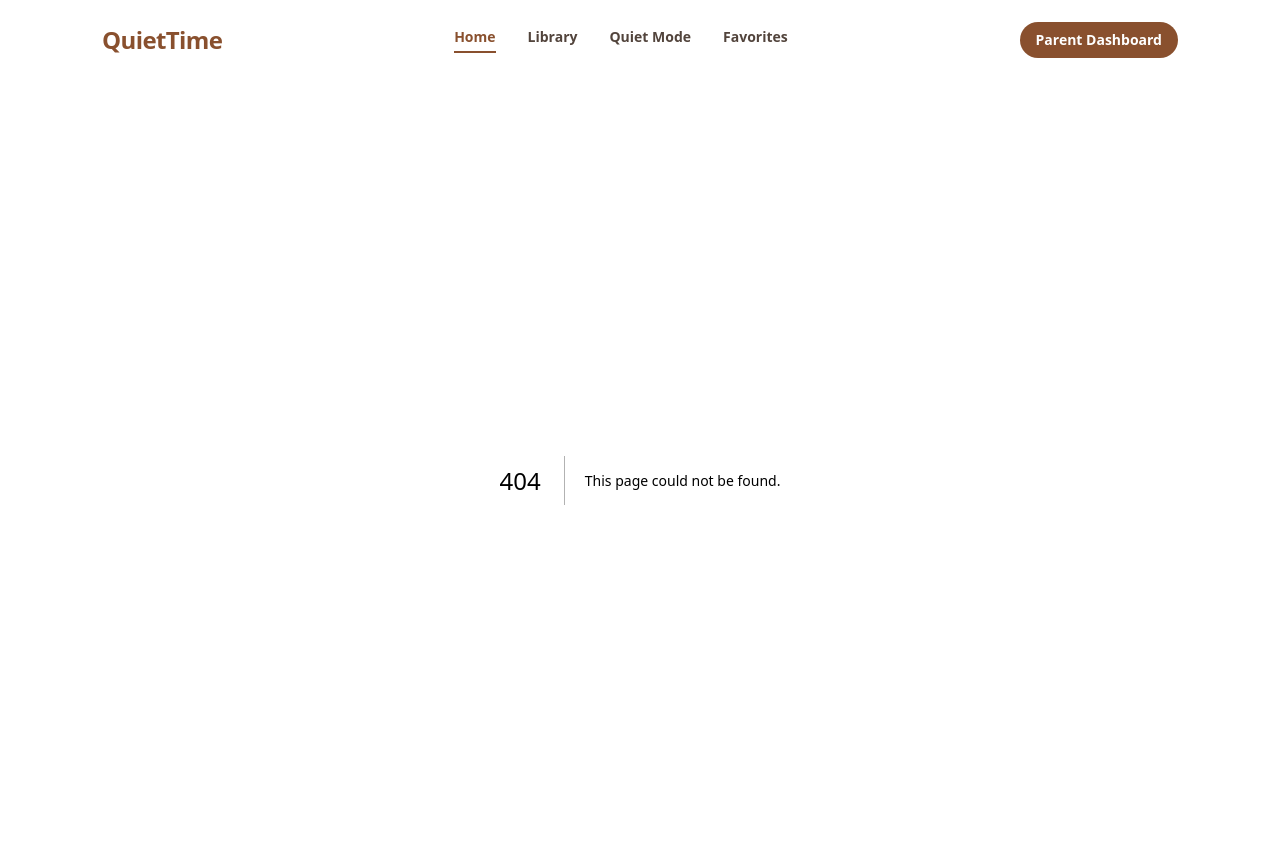
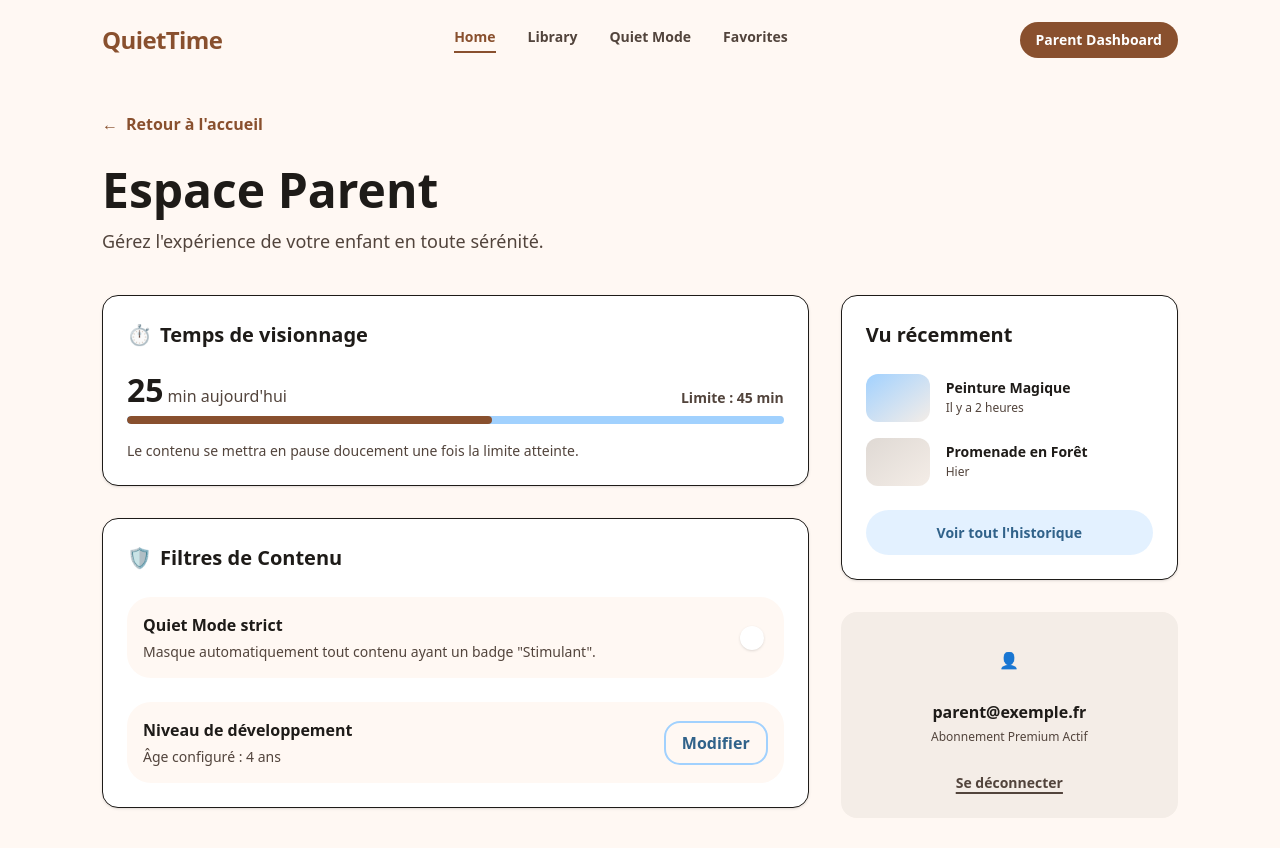
Before and after one commit to Yezir971/Kroissant, a Next.js app: page /parent-dashboard in a window 1280 px wide. Before the commit this address had no page. Shown: the top 848 px of the page. Built offline with nearby package versions, Linux system fonts and the light colour scheme.

Commit message:
feat: add ParentDashboardPage with simulated states and navigation links

```diff
--- a/app/layout.tsx
+++ b/app/layout.tsx
@@ -1,6 +1,7 @@
 import type { Metadata } from "next";
 import { Quicksand } from "next/font/google";
 import "./globals.css";
+import Link from "next/link";
 
 const quicksand = Quicksand({
   subsets: ["latin"],
@@ -28,9 +29,9 @@ export default function RootLayout({ children }: { children: React.ReactNode })
             <span className="hover:text-primary cursor-pointer transition-colors">Favorites</span>
           </div>
           <div className="flex items-center gap-4">
-            <button className="bg-primary text-on-primary px-4 py-2 rounded-full text-sm font-bold">
+            <Link className="bg-primary text-on-primary px-4 py-2 rounded-full text-sm font-bold" href="/parent-dashboard">
               Parent Dashboard
-            </button>
+            </Link>
           </div>
         </nav>
         <div className="flex-grow">
--- /dev/null
+++ b/app/parent-dashboard/page.tsx
@@ -0,0 +1,165 @@
+"use client";
+
+import { useState } from "react";
+import Link from "next/link";
+
+export default function ParentDashboardPage() {
+  // États simulés pour le MVP
+  const [quietMode, setQuietMode] = useState(true);
+  const [ageLimit, setAgeLimit] = useState(4);
+
+  return (
+    <main className="max-w-[1140px] mx-auto p-6 md:p-8">
+      {/* En-tête */}
+      <header className="mb-10">
+        <Link href="/" className="text-primary font-bold flex items-center gap-2 mb-6 hover:opacity-80 transition-opacity w-fit">
+          <span>←</span> Retour à l'accueil
+        </Link>
+        <h1 className="text-[32px] md:text-[48px] font-bold text-on-surface leading-tight">
+          Espace Parent
+        </h1>
+        <p className="text-[16px] md:text-[18px] text-on-surface-variant font-medium mt-2">
+          Gérez l'expérience de votre enfant en toute sérénité.
+        </p>
+      </header>
+
+      <div className="grid grid-cols-1 lg:grid-cols-3 gap-8">
+
+        {/* Colonne Principale (Statistiques & Réglages) */}
+        <div className="lg:col-span-2 flex flex-col gap-8">
+
+          {/* Carte : Temps d'écran */}
+          <section className="bg-white rounded-2xl border border-surface-container-highest p-6 shadow-sm">
+            <h2 className="text-[20px] font-bold text-on-surface mb-6 flex items-center gap-2">
+              <span className="text-secondary">⏱</span> Temps de visionnage
+            </h2>
+
+            <div className="mb-2 flex justify-between items-end">
+              <div>
+                <span className="text-[32px] font-bold text-on-surface leading-none">25</span>
+                <span className="text-on-surface-variant font-medium ml-1">min aujourd'hui</span>
+              </div>
+              <span className="text-[14px] font-bold text-on-surface-variant">Limite : 45 min</span>
+            </div>
+
+            {/* Barre de progression (Spécification DESIGN.md : Track = Secondary, Indicator = Primary) */}
+            <div className="h-2 w-full bg-secondary-container rounded-full overflow-hidden mb-4">
+              <div
+                className="h-full bg-primary rounded-full transition-all duration-500 ease-out"
+                style={{ width: `${(25 / 45) * 100}%` }}
+              />
+            </div>
+            <p className="text-[14px] text-on-surface-variant font-medium">
+              Le contenu se mettra en pause doucement une fois la limite atteinte.
+            </p>
+          </section>
+
+          {/* Carte : Filtres & Sécurité */}
+          <section className="bg-white rounded-2xl border border-surface-container-highest p-6 shadow-sm">
+            <h2 className="text-[20px] font-bold text-on-surface mb-6 flex items-center gap-2">
+              <span className="text-primary">🛡</span> Filtres de Contenu
+            </h2>
+
+            <div className="flex flex-col gap-6">
+              {/* Toggle Mode Calme */}
+              <div className="flex items-center justify-between p-4 bg-surface rounded-xl">
+                <div>
+                  <h3 className="font-bold text-on-surface">Quiet Mode strict</h3>
+                  <p className="text-[14px] text-on-surface-variant font-medium mt-1">
+                    Masque automatiquement tout contenu ayant un badge "Stimulant".
+                  </p>
+                </div>
+                <button
+                  onClick={() => setQuietMode(!quietMode)}
+                  className={`w-14 h-8 rounded-full p-1 transition-colors duration-300 ${
+                    quietMode ? 'bg-tertiary' : 'bg-surface-container-high'
+                  }`}
+                >
+                  <div className={`w-6 h-6 bg-white rounded-full shadow-sm transform transition-transform duration-300 ${
+                    quietMode ? 'translate-x-6' : 'translate-x-0'
+                  }`} />
+                </button>
+              </div>
+
+              {/* Réglage de l'âge */}
+              <div className="flex items-center justify-between p-4 bg-surface rounded-xl">
+                <div>
+                  <h3 className="font-bold text-on-surface">Niveau de développement</h3>
+                  <p className="text-[14px] text-on-surface-variant font-medium mt-1">
+                    Âge configuré : {ageLimit} ans
+                  </p>
+                </div>
+                <Link
+                  href="/onboarding"
+                  className="px-4 py-2 border-2 border-secondary-container text-secondary font-bold rounded-lg hover:bg-secondary-container/20 transition-colors"
+                >
+                  Modifier
+                </Link>
+              </div>
+            </div>
+          </section>
+
+        </div>
+
+        {/* Colonne Latérale (Historique / Info) */}
+        <div className="flex flex-col gap-8">
+
+          {/* Carte : Historique Récent */}
+          <section className="bg-white rounded-2xl border border-surface-container-highest p-6 shadow-sm">
+            <h2 className="text-[20px] font-bold text-on-surface mb-6">Vu récemment</h2>
+
+            <div className="flex flex-col gap-4">
+              {/* Item Historique 1 */}
+              <div className="flex items-center gap-4 group cursor-pointer">
+                <div className="w-16 h-12 bg-surface-container-highest rounded-md overflow-hidden relative flex-shrink-0">
+                  <div className="absolute inset-0 bg-gradient-to-br from-secondary-container to-surface-container" />
+                </div>
+                <div>
+                  <h4 className="font-bold text-[14px] text-on-surface group-hover:text-primary transition-colors leading-tight">
+                    Peinture Magique
+                  </h4>
+                  <p className="text-[12px] text-on-surface-variant font-medium mt-0.5">
+                    Il y a 2 heures
+                  </p>
+                </div>
+              </div>
+
+              {/* Item Historique 2 */}
+              <div className="flex items-center gap-4 group cursor-pointer">
+                <div className="w-16 h-12 bg-surface-container-highest rounded-md overflow-hidden relative flex-shrink-0">
+                  <div className="absolute inset-0 bg-gradient-to-br from-surface-dim to-surface-container" />
+                </div>
+                <div>
+                  <h4 className="font-bold text-[14px] text-on-surface group-hover:text-primary transition-colors leading-tight">
+                    Promenade en Forêt
+                  </h4>
+                  <p className="text-[12px] text-on-surface-variant font-medium mt-0.5">
+                    Hier
+                  </p>
+                </div>
+              </div>
+            </div>
+
+            <button className="w-full mt-6 py-3 text-[14px] font-bold text-secondary bg-secondary-container/30 hover:bg-secondary-container/50 rounded-xl transition-colors">
+              Voir tout l'historique
+            </button>
+          </section>
+
+          {/* Carte : Déconnexion / Compte */}
+          <section className="bg-surface-container rounded-2xl p-6 text-center">
+            <div className="w-12 h-12 bg-surface-container-highest rounded-full flex items-center justify-center mx-auto mb-4 text-on-surface-variant">
+              👤
+            </div>
+            <p className="font-bold text-on-surface mb-1">parent@exemple.fr</p>
+            <p className="text-[12px] text-on-surface-variant font-medium mb-6">Abonnement Premium Actif</p>
+
+            <button className="text-on-surface-variant hover:text-primary font-bold text-[14px] transition-colors underline decoration-2 underline-offset-4">
+              Se déconnecter
+            </button>
+          </section>
+
+        </div>
+      </div>
+    </main>
+  );
+}
```
